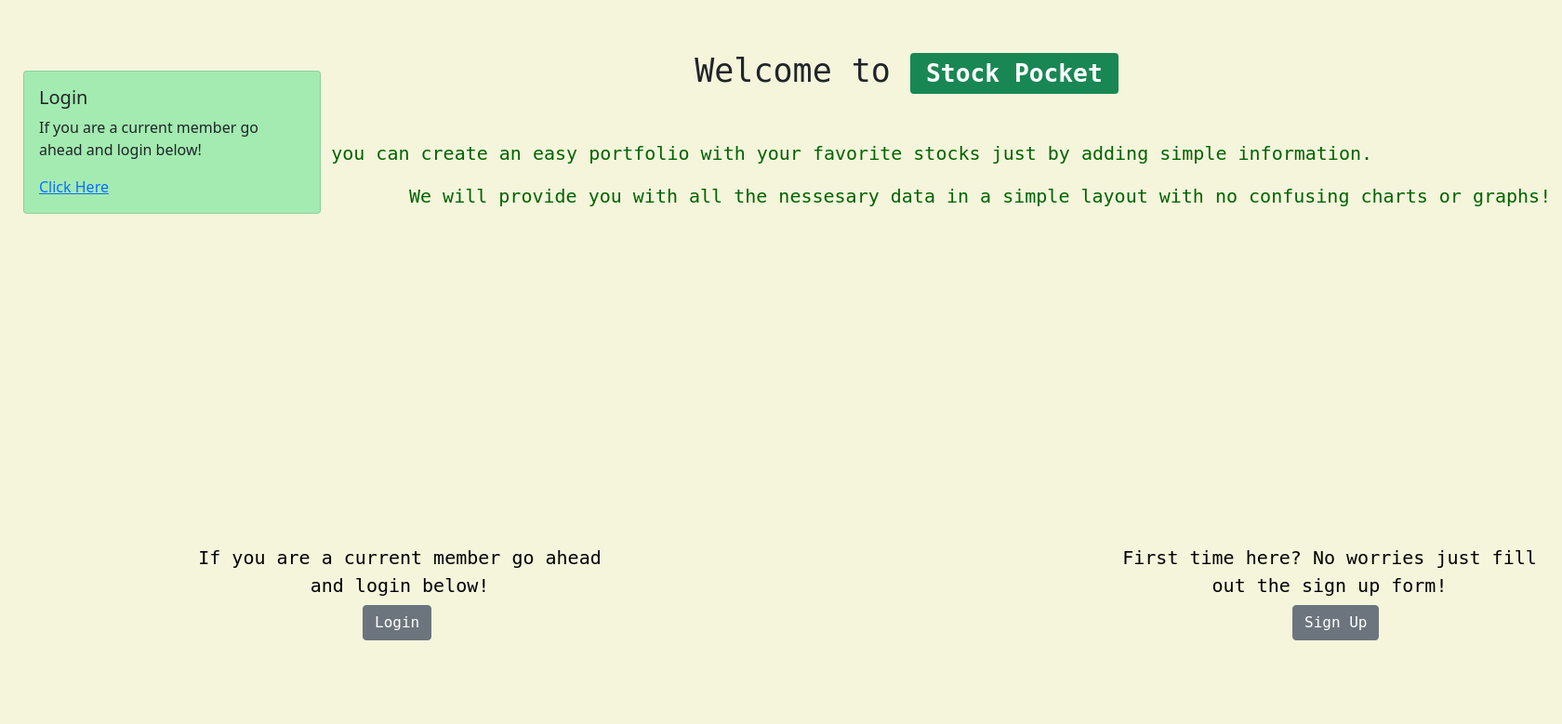
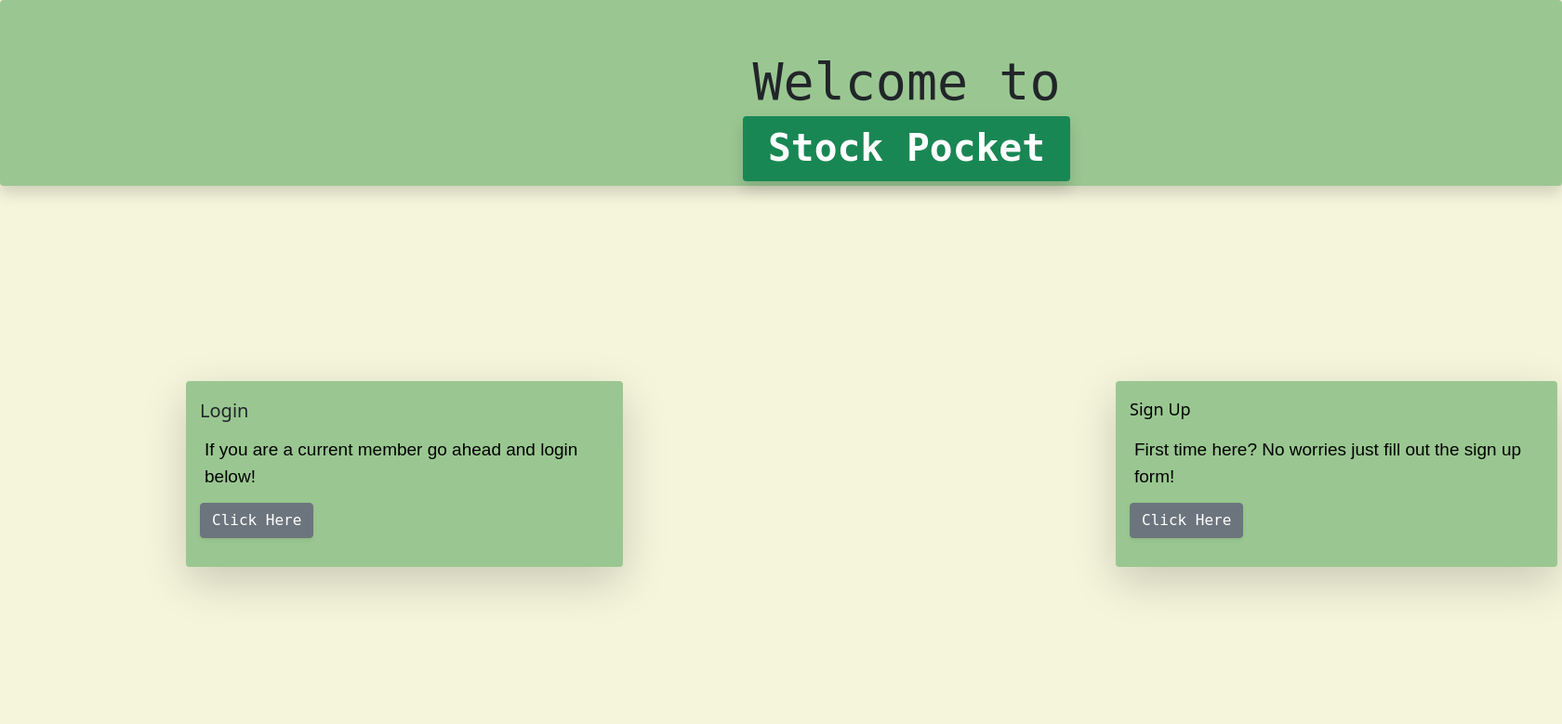
Before and after one commit to Dthakkar18/Stock-Pocket, a Django app: page / in a window 1680 px wide; the page is wider, and only the part inside the window is pictured. Shown: the top 779 px of that part at 93% size. Run offline with Django 3.2, Linux system fonts and the light colour scheme.

Commit message:
Update
- finished the landing page
- minor tweaks in login and signup pages

```diff
--- a/people/templates/people/landing_page.html
+++ b/people/templates/people/landing_page.html
@@ -24,13 +24,22 @@
     }
     h1{
         position: absolute;
-        left: 745px;
+        left: 625px;
         top: 55px;
         font-family: monospace;
-        font-size: 35px;
-        width: 460px;
+        font-size: 55px;
+        width: 700px;
         text-align: center;
+        #border: 2px solid grey;
     }
+
+    #header{
+        position: relative;
+        #border: 2px solid black;
+        height: 200px;
+        background-color: #9AC791;
+    }
+
     p{
         position: relative;
         top: 150px;
@@ -53,70 +62,97 @@
     }
     p3{
         position: absolute;
-        text-align: center;
+        text-align: left;
         padding: 5px;
-        top: 0px;
-        left: 0px;
-        font-family: monospace;
-        font-size: 20px;
+        top: 55px;
+        left: 15px;
+        font-family: arial;
+        font-weight: lighter;
+        font-size: 19px;
         width: 460px;
         color: black;
     }
+
+    h5{
+        position: absolute;
+        top: 20px;
+        left: 15px;
+        font-weight: 500;
+    }
+
     p4{
         position: absolute;
-        text-align: center;
+        text-align: left;
         padding: 5px;
-        top: 0px;
-        left: 0px;
-        font-family: monospace;
-        font-size: 20px;
+        top: 55px;
+        left: 15px;
+        font-family: arial;
+        font-weight: lighter;
+        font-size: 19px;
         width: 460px;
         color: black;
     }
+
+    h6{
+        position: absolute;
+        top: 20px;
+        left: 15px;
+        font-weight: 500;
+        color: black;
+    }
+
     p5{
         position: absolute;
-        top: 70px;
-        left: 190px;
+        top: 130px;
+        left: 15px;
         font-family: monospace;
         font-size: 25px;
     }
     p6{
         position: absolute;
-        top: 70px;
-        left: 190px;
+        top: 130px;
+        left: 15px;
         font-family: monospace;
         font-size: 25px;
     }
 
     #login{
         position: relative;
-        #border: 5px solid black;
-        top: 350px;
+        #border: 2px solid grey;
+        top: 210px;
         left: 200px;
         width: 470px;
         height: 200px;
+        background-color: #9AC791;
     }
     #signUp{
         position: relative;
-        #border: 5px solid black;
-        top: 150px;
+        #border: 2px solid grey;
+        top: 10px;
         left: 1200px;
-        width: 470px;
+        width: 475px;
         height: 200px;
+        background-color: #9AC791;
     }
 
     #cardOne{
         position: relative;
         left: 25px;
-        background-color: #A3EBB1;
+        background-color: #9AC791;
+        border: 2px solid grey;
+        height: 170px;
 
     }
 
     </style>
 
     <body>
-        <h1>Welcome to <span class="badge bg-success">Stock Pocket</span></h1>
-        <div>
+        <div id="header" class="shadow rounded">
+            <h1>Welcome to <span class="shadow rounded badge bg-success">Stock Pocket</span></h1>
+        </div>
+        <!--
+
+            <div>
             <p>
                 Here you can create an easy portfolio with your favorite stocks just by adding
                 simple information.
@@ -127,36 +163,31 @@
             </p2>
         </div>
 
-
-        <div id="cardOne" class="card" style="width: 20rem;">
-            <div class="card-body">
-                <h5 class="card-title">Login</h5>
-                <p7 class="card-text">If you are a current member go ahead and login below!</p>
-                <a href="/login" class="card-link">Click Here</a>
-            </div>
-        </div>
+        -->
 
 
-        <div id="login">
+        <div id="login" class="shadow-lg rounded">
             <form method="post" id="toLogin">
                 {% csrf_token %}
+                <h5>Login</h5>
                 <p3>
                     If you are a current member go ahead and login below!
                 </p3>
                 <p6>
-                    <button type="submit" name="toLogin" value="toLogin" class="btn btn-secondary">Login</button>
+                    <button type="submit" name="toLogin" value="toLogin" class="shadow-sm btn btn-secondary">Click Here</button>
                 </p6>
             </form>
         </div>
 
-        <div id="signUp">
+        <div id="signUp" class="shadow-lg rounded">
             <form method="post" id="toSignup">
                 {% csrf_token %}
+                <h6 style="font-size: 18px;">Sign Up</h6>
                 <p4>
                     First time here? No worries just fill out the sign up form!
                 </p4>
                 <p5>
-                    <button type="submit" name="toSignup" value="toSignup" class="btn btn-secondary">Sign Up</button>
+                    <button type="submit" name="toSignup" value="toSignup" class="shadow-sm btn btn-secondary">Click Here</button>
                 </p5>
             </form>
         </div>
--- a/templates/registration/login.html
+++ b/templates/registration/login.html
@@ -22,7 +22,7 @@
     form{
         position: relative;
         top: 100px;
-        left: 25px;
+        left: 35px;
         width: 800px;
         height: 170px;
         font-size: 20px;
@@ -31,7 +31,7 @@
     h1{
         position: absolute;
         top: 30px;
-        left: 10px;
+        left: 20px;
     }
 
     #inputContent{
```
Also changed, not shown: templates/registration/signup.html (+18 -7 lines).
